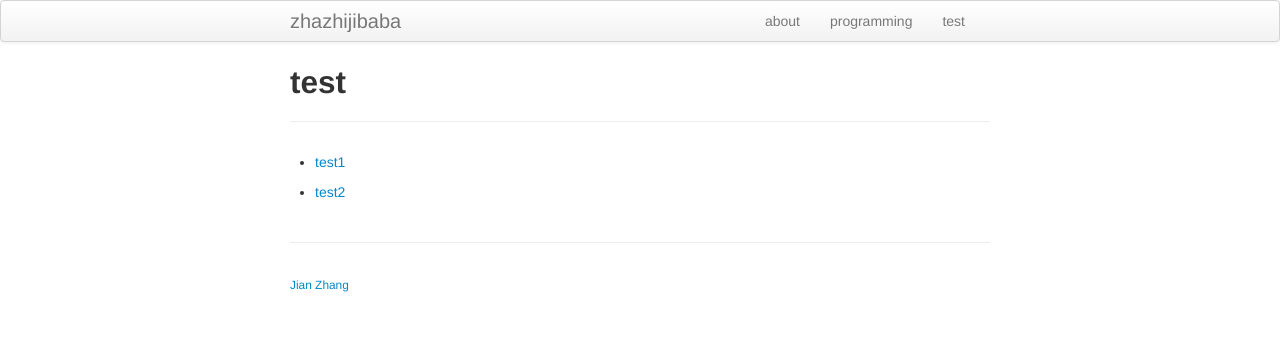
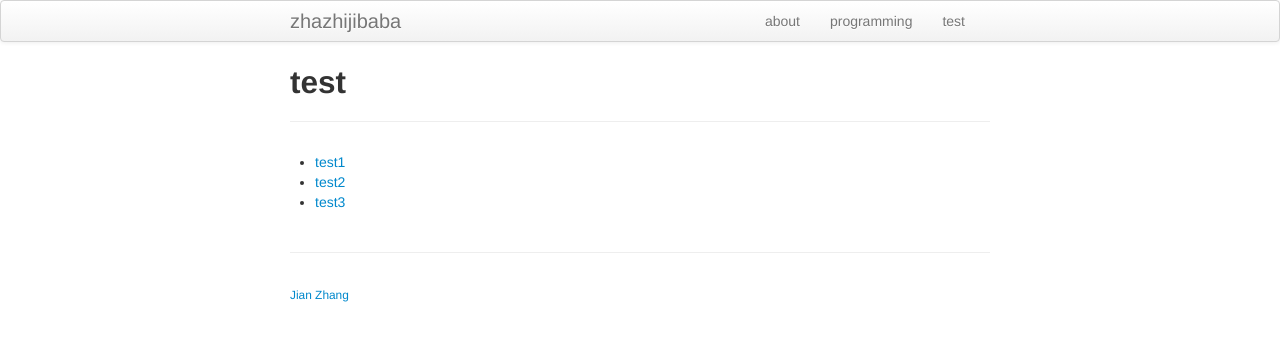
Before and after one commit to zhazhijibaba/zhazhijibaba.github.io, a Jekyll site: the page built from pages/test.md, in a window 1280 px wide. Shown: the top 341 px of the page. Built offline with Jekyll 4.4.1, drawn with Linux system fonts in a browser that asks for light colours.

Commit message:
Update test.md

```diff
--- a/pages/test.md
+++ b/pages/test.md
@@ -5,5 +5,5 @@ description: test
 ---
 
 * [test1](test/test1.html)
-
 * [test2](test/test2.html)
+* [test3](test/test3.html)
```
